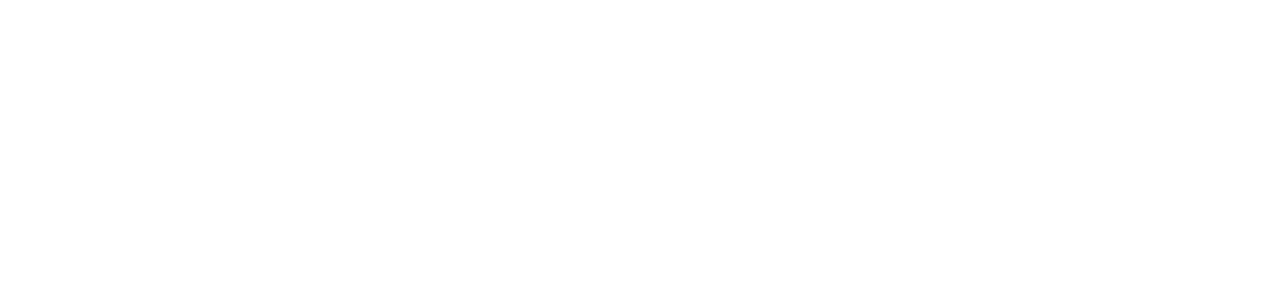
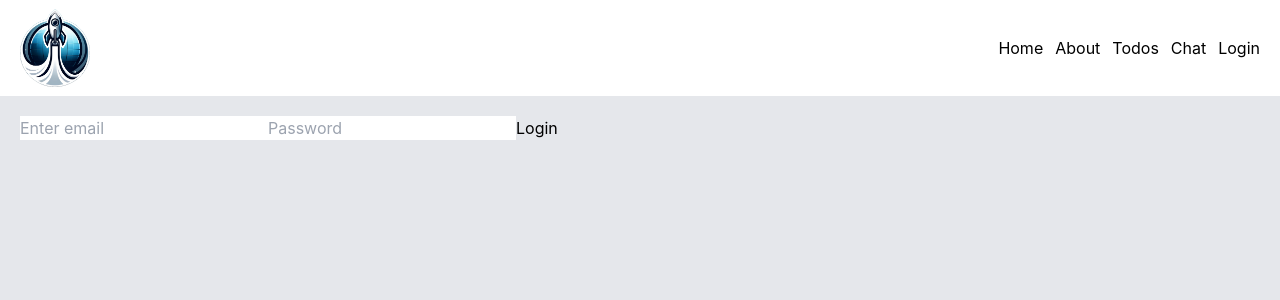
Before and after one commit to Rippley777/react-starter, a React (Create React App) app: page /login in a window 1280 px wide. Before the commit this address had no page. Shown: the top 300 px of the page. Built offline with nearby package versions, Linux system fonts and the light colour scheme; no server answers.

Commit message:
Add simple firebase auth and user pages

```diff
--- a/package.json
+++ b/package.json
@@ -20,8 +20,7 @@
     "eslint-config-prettier": "^9.1.0",
     "eslint-plugin-prettier": "^5.1.3",
     "eslint-plugin-react": "^7.34.1",
-    "mobx": "^6.12.3",
-    "mobx-react": "^9.1.1",
+    "firebase": "^10.11.0",
     "postcss": "^8.4.38",
     "prettier": "^3.2.5",
     "react": "^18.2.0",
@@ -29,8 +28,10 @@
     "react-dom": "^18.2.0",
     "react-icons": "^5.1.0",
     "react-query": "^3.39.3",
+    "react-redux": "^9.1.1",
     "react-router-dom": "^6.22.3",
     "react-scripts": "5.0.1",
+    "redux": "^5.0.1",
     "tailwindcss": "^3.4.3",
     "typescript": "^5.4.5",
     "web-vitals": "^3.5.2"
@@ -60,6 +61,7 @@
     ]
   },
   "devDependencies": {
+    "@reduxjs/toolkit": "^2.2.3",
     "@types/react-router-dom": "^5.3.3"
   }
 }
--- a/src/App.tsx
+++ b/src/App.tsx
@@ -1,24 +1,50 @@
+import { useEffect } from 'react';
 import { BrowserRouter as Router, Route, Routes } from 'react-router-dom';
 import { QueryClient, QueryClientProvider } from 'react-query';
+import { onAuthStateChanged } from "firebase/auth";
+import { auth } from './auth/firebase-config';
+import { Provider } from 'react-redux';
+import store from './store/store';
 import Home from './pages/home';
 import About from './pages/About';
 import Todos from './pages/todos';
 import Chat from './pages/chat';
+import Login from './pages/user/login';
+import SignUp from './pages/user/signup';
+import Profile from './pages/user/profile';
 
 const queryClient = new QueryClient();
 
 function App() {
+  useEffect(() => {
+    const unsubscribe = onAuthStateChanged(auth, user => {
+      if (user) {
+        console.log("Logged in:", user);
+      } else {
+        console.log("No user logged in");
+      }
+    });
+
+    // Cleanup subscription on unmount
+    return () => unsubscribe();
+  }, []);
+
   return (
+    <Provider store={store}>
       <QueryClientProvider client={queryClient}>
         <Router>
           <Routes>
             <Route path="/about" element={<About />} />
             <Route path="/todos" element={<Todos />} />
             <Route path="/chat" element={<Chat />} />
+            <Route path="/login" element={<Login />} />
+            <Route path="/signup" element={<SignUp />} />
+            <Route path="/profile" element={<Profile />} />
             <Route path="/" element={<Home />} />
           </Routes>
         </Router>
       </QueryClientProvider>
+    </Provider>
   );
 }
 
--- /dev/null
+++ b/src/auth/authService.js
@@ -0,0 +1,15 @@
+// src/authService.js
+import { auth } from './firebase-config';
+import { createUserWithEmailAndPassword, signInWithEmailAndPassword, signOut } from 'firebase/auth';
+
+export const signUp = (email, password) => {
+    return createUserWithEmailAndPassword(auth, email, password);
+};
+
+export const signIn = (email, password) => {
+    return signInWithEmailAndPassword(auth, email, password);
+};
+
+export const signOutUser = () => {
+    return signOut(auth);
+};
--- /dev/null
+++ b/src/auth/firebase-config.js
@@ -0,0 +1,17 @@
+import { initializeApp } from "firebase/app";
+import { getAuth } from "firebase/auth";
+
+const firebaseConfig = {
+    apiKey: "AIzaSyBsxlys1FmRwP1YCIXeS-i8kfBsaKcCFIk",
+    authDomain: "port-login-321ba.firebaseapp.com",
+    projectId: "port-login-321ba",
+    storageBucket: "port-login-321ba.appspot.com",
+    messagingSenderId: "71090697062",
+    appId: "1:71090697062:web:dbb149cc2bda2a7e238ea7"
+};
+
+
+const app = initializeApp(firebaseConfig);
+const auth = getAuth(app);
+
+export { auth };
--- /dev/null
+++ b/src/auth/user-handler.js
@@ -0,0 +1,15 @@
+import { auth } from './firebase-config';
+
+function handleAuthStateChange() {
+    auth().onAuthStateChanged(user => {
+        if (user) {
+            console.log("User logged in:", user);
+            // Perform actions on user login
+        } else {
+            console.log("User not logged in");
+            // Perform actions on user logout
+        }
+    });
+}
+
+handleAuthStateChange();
--- a/src/components/header/index.tsx
+++ b/src/components/header/index.tsx
@@ -1,28 +1,46 @@
 import { useState } from 'react';
-import logo from './images/logo.svg';
-import { FaBarsStaggered } from "react-icons/fa6";
+import { FaBarsStaggered } from 'react-icons/fa6';
+import logo from './images/logo.png';
 
 const TestComponent = () => {
     const [showMenu, setShowMenu] = useState(false);
     return (
         <header className="w-full bg-white flex justify-between h-24 items-center p-5">
             <div className="text-xl font-medium text-black">
-                <img src={logo} className="App-logo" alt="logo" />
+                <img
+                    src={logo}
+                    className="App-logo"
+                    alt="logo"
+                    height={70}
+                    width={70}
+                />
             </div>
-            <nav className='hidden sm:block'>
+            <nav className="hidden sm:block">
                 <ul className="flex gap-x-3">
-                    <li><a href="/">Home</a></li>
-                    <li><a href="/about">About</a></li>
-                    <li><a href="/todos">Todos</a></li>
-                    <li><a href="/chat">Chat</a></li>
+                    <li>
+                        <a href="/">Home</a>
+                    </li>
+                    <li>
+                        <a href="/about">About</a>
+                    </li>
+                    <li>
+                        <a href="/todos">Todos</a>
+                    </li>
+                    <li>
+                        <a href="/chat">Chat</a>
+                    </li>
+                    <li>
+                        <a href="/login">Login</a>
+                    </li>
                 </ul>
             </nav>
-            <div className='sm:hidden w-16 h-16 flex justify-center items-center cursor-pointer' onClick={() => setShowMenu(true)}>
+            <div
+                className="sm:hidden w-16 h-16 flex justify-center items-center cursor-pointer"
+                onClick={() => setShowMenu(true)}
+            >
                 <FaBarsStaggered />
             </div>
-            {showMenu && (
-                <div>test</div>
-            )}
+            {showMenu && <div>test</div>}
         </header>
     );
 };
--- /dev/null
+++ b/src/pages/user/login/index.tsx
@@ -0,0 +1,55 @@
+import { useState } from 'react';
+import { useSelector, useDispatch } from 'react-redux';
+import { signIn } from '../../../auth/authService';
+import { setUserData } from '../../../store/reducers/users';
+import Page from '../../../components/layout/page';
+
+const LoginForm = () => {
+
+    // const store = useContext(StoreContext);
+    const [email, setEmail] = useState('');
+    const [password, setPassword] = useState('');
+    const [error, setError] = useState('');
+    const state = useSelector(state => state);
+    const dispatch = useDispatch();
+
+    const handleSubmit = async (event: any) => {
+        event.preventDefault();
+        try {
+            const userCredential = await signIn(email, password);
+            console.log('submit', { state });
+
+            dispatch(setUserData({ email: email }));
+
+            console.log(userCredential.user);
+            window.location.href = '/profile';
+            // Redirect or perform additional actions
+        } catch (error: any) {
+            setError(error.message);
+            console.error(error.message);
+        }
+    };
+
+    return (
+        <Page>
+            {error && <p>{error} <a href="/signup">click here to sign up</a></p>}
+            <form onSubmit={handleSubmit}>
+                <input
+                    type="email"
+                    value={email}
+                    onChange={(e) => setEmail(e.target.value)}
+                    placeholder="Enter email"
+                />
+                <input
+                    type="password"
+                    value={password}
+                    onChange={(e) => setPassword(e.target.value)}
+                    placeholder="Password"
+                />
+                <button type="submit">Login</button>
+            </form>
+        </Page>
+    );
+};
+
+export default LoginForm;
--- /dev/null
+++ b/src/pages/user/profile/index.tsx
@@ -0,0 +1,23 @@
+import { useSelector } from 'react-redux';
+import Page from '../../../components/layout/page';
+
+const UserProfile = () => {
+    const state = useSelector((state: any) => state.user.userData);
+    console.log({ state });
+
+
+    return (
+        <Page>
+            <h1>User Profile</h1>
+            {state.email ? (
+                <div>
+                    <p>Email: {state.email}</p>
+                </div>
+            ) : (
+                <p>No user data</p>
+            )}
+        </Page>
+    );
+};
+
+export default UserProfile;
--- /dev/null
+++ b/src/pages/user/signup/index.tsx
@@ -0,0 +1,41 @@
+import { useState } from 'react';
+import { signUp } from '../../../auth/authService';
+import Page from '../../../components/layout/page';
+
+const SignupForm = () => {
+    const [email, setEmail] = useState('');
+    const [password, setPassword] = useState('');
+
+    const handleSubmit = async (event: any) => {
+        event.preventDefault();
+        try {
+            const userCredential = await signUp(email, password);
+            console.log(userCredential.user);
+            // Redirect or perform additional actions
+        } catch (error: any) {
+            console.error(error.message);
+        }
+    };
+
+    return (
+        <Page>
+            <form onSubmit={handleSubmit}>
+                <input
+                    type="email"
+                    value={email}
+                    onChange={(e) => setEmail(e.target.value)}
+                    placeholder="Enter email"
+                />
+                <input
+                    type="password"
+                    value={password}
+                    onChange={(e) => setPassword(e.target.value)}
+                    placeholder="Password"
+                />
+                <button type="submit">Sign up</button>
+            </form>
+        </Page>
+    );
+};
+
+export default SignupForm;
--- /dev/null
+++ b/src/store/reducers/index.js
@@ -0,0 +1,9 @@
+import { combineReducers } from 'redux';
+import userData from './users';
+
+
+const rootReducer = combineReducers({
+    user: userData
+});
+
+export default rootReducer;
--- /dev/null
+++ b/src/store/reducers/users.js
@@ -0,0 +1,18 @@
+import { createSlice } from '@reduxjs/toolkit';
+
+const initialState = {
+    userData: {},
+};
+
+const userSlice = createSlice({
+    name: 'user',
+    initialState,
+    reducers: {
+        setUserData: (state, action) => {
+            state.userData = action.payload;
+        },
+    },
+});
+
+export const { setUserData } = userSlice.actions;
+export default userSlice.reducer;
--- /dev/null
+++ b/src/store/store.js
@@ -0,0 +1,8 @@
+import { configureStore } from '@reduxjs/toolkit';
+import rootReducer from './reducers';
+
+const store = configureStore({
+    reducer: rootReducer,
+});
+
+export default store;
```
Also changed, not shown: src/components/header/images/logo.png (added), 1 other file (tests, documents, lock files or other folders). Lines whose indentation alone changed are shown as unchanged.
